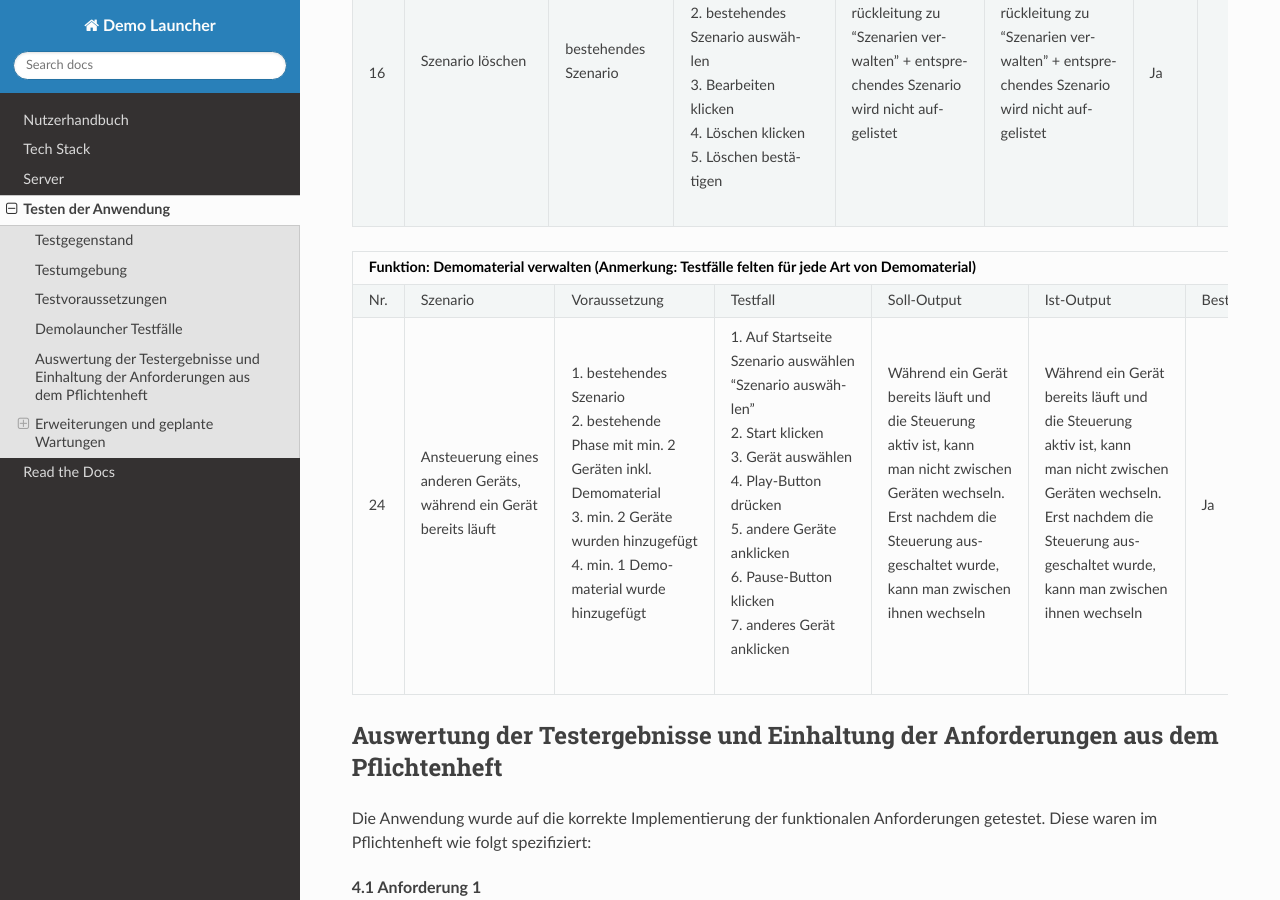
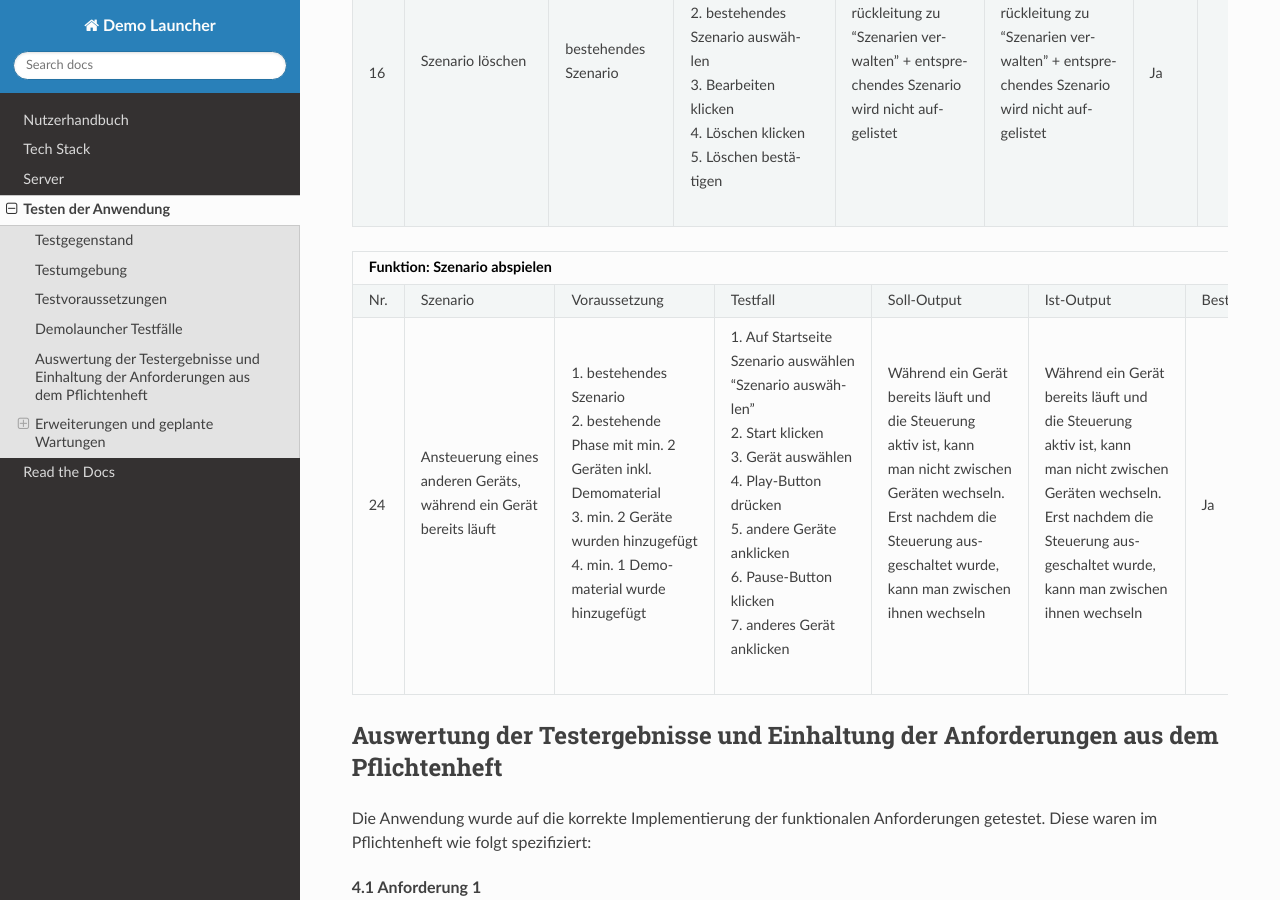
Before and after one commit to yazawa69/SWD-Gruppe-1-DemoLauncher, a Sphinx documentation site: the page built from docs/testing.rst, in a window 1280 px wide and 900 px high, scrolled down 4874 px. Built offline with Sphinx 7.4.7 and the Read the Docs theme 2.0.0, drawn with Linux system fonts in a browser that asks for light colours.

Commit message:
fixed wrong heading

```diff
--- a/docs/testing.rst
+++ b/docs/testing.rst
@@ -461,7 +461,7 @@ Nr.  Szenario             Voraussetzung        Testfall             Soll-Output
 ==== ==================== ==================== ==================== ==================== ==================== =========== ============
 
 ==== ==================== ==================== ==================== ==================== ==================== =========== ============
-Funktion: Demomaterial verwalten (Anmerkung: Testfälle felten für jede Art von Demomaterial)
+Funktion: Szenario abspielen
 ======================================================================================================================================
 Nr.  Szenario             Voraussetzung        Testfall             Soll-Output          Ist-Output           Best.       Anmerkung
 ---- -------------------- -------------------- -------------------- -------------------- -------------------- ----------- ------------
```
